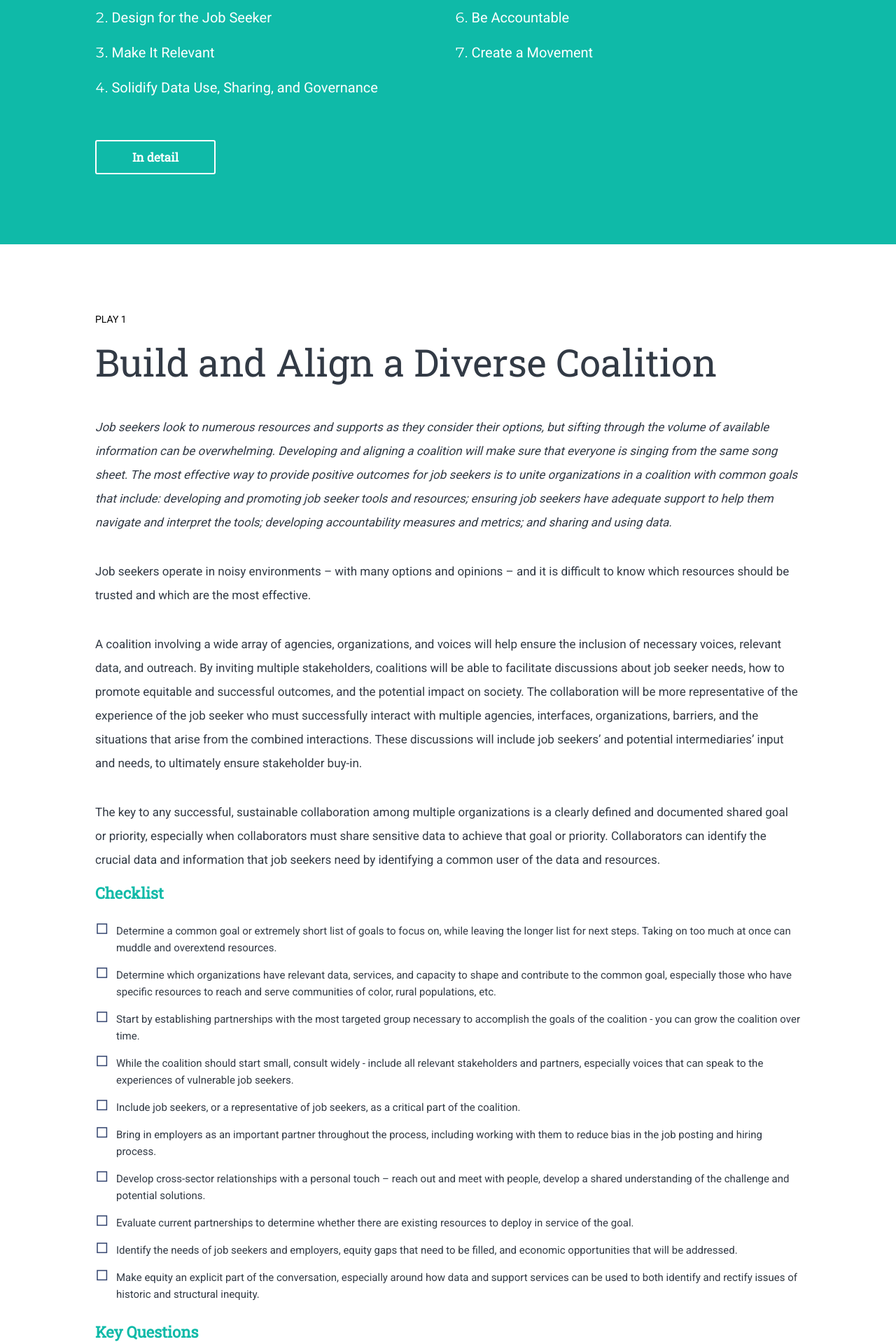
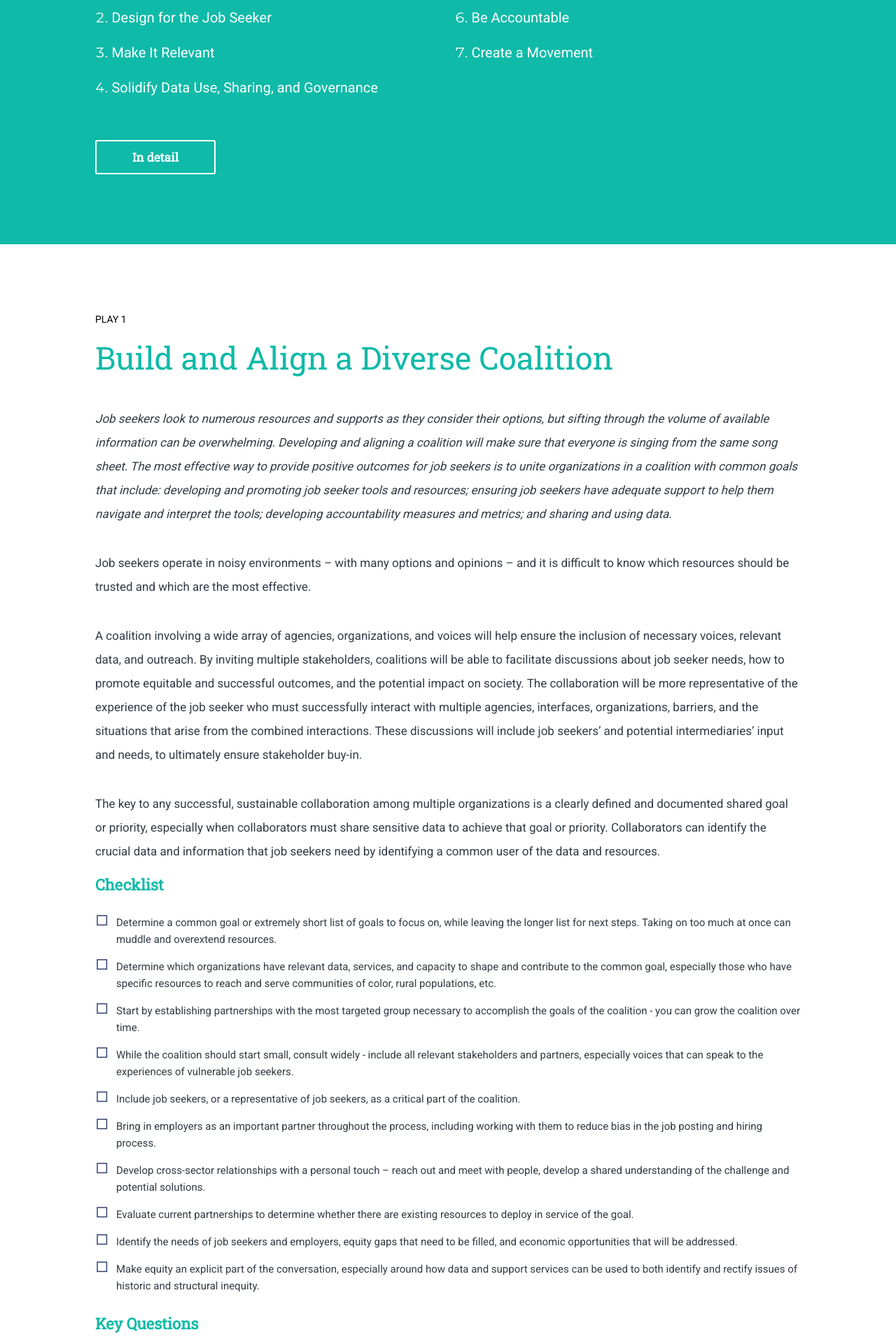
Before and after one commit to brighthive/playbooks, a Jekyll site: the page built from jobseeker-tools/index.html, in a window 1280 px wide. Shown: the part 4480-6400 px from the top of the page at 70% size. Built offline with Jekyll 4.4.1, drawn with Linux system fonts in a browser that asks for light colours.

Commit message:
Decreased font size for play headers

```diff
--- a/assets/_sass/styles.scss
+++ b/assets/_sass/styles.scss
@@ -508,6 +508,8 @@ $slimmer: new-breakpoint(min-width 641px max-width 980px 12);
 
     h2 {
       font-family: $header-font;
+      font-size: 45px;
+      color: $bh-bondi-blue;
       margin-bottom: 24px;
     }
 
```
